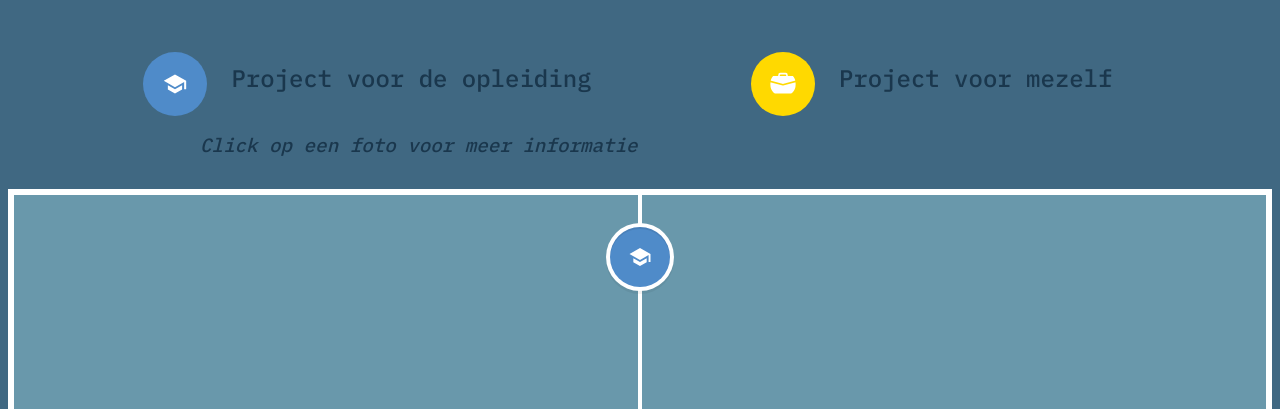
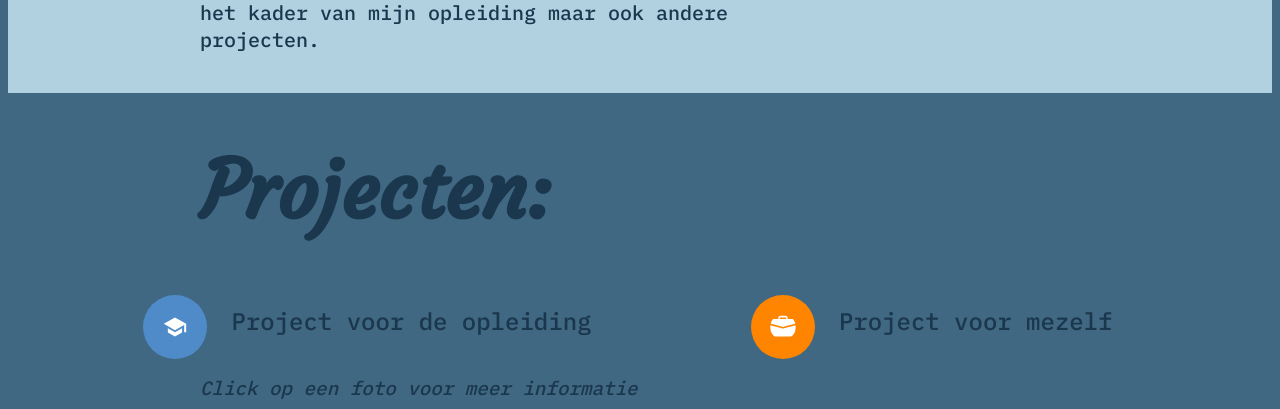
Before and after one commit to Simbagiiiooo/portfolio_Ralf, a React (Create React App) app: page / in a window 1280 px wide. Shown: the part 1198-1607 px from the top of the page. Built offline with nearby package versions, Linux system fonts and the light colour scheme.

Commit message:
adding projects

```diff
--- a/package.json
+++ b/package.json
@@ -6,6 +6,7 @@
     "@testing-library/jest-dom": "^5.11.9",
     "@testing-library/react": "^11.2.5",
     "@testing-library/user-event": "^12.6.3",
+    "countapi-js": "^1.0.2",
     "react": "^17.0.1",
     "react-dom": "^17.0.1",
     "react-icons": "^4.1.0",
--- a/src/Components/Footer.js
+++ b/src/Components/Footer.js
@@ -1,5 +1,6 @@
 import React from "react";
 import { FaLinkedin, FaGithub } from "react-icons/fa";
+
 
 
 const Footer = () => {
--- a/src/Components/Introduction.js
+++ b/src/Components/Introduction.js
@@ -4,9 +4,16 @@ import portrait from './img/profielfoto.jpg'
 const Introduction=()=> {
     return (
         <div className="introduction">
-            <p>Mijn naam is Ralf van Eck en ben 48 jaar.
-            Via het UWV met een re-integratie bureau verschillende beroeps en interesse testen gedaan.
-            Daarin is ICT naar boven gekomen en wel in het bouwen/maken van iets.
+            <p>Mijn naam is Ralf van Eck en ben 48 jaar. <br></br>
+            Ik heb al veel verschillende banen gehad, maar dit zijn naar mij mening altijd banen onder mijn niveau geweest.
+            Dit is volgens mij te wijten geweest omdat ik niet wist wat ik wilde worden.
+            Ik heb 2 jaar geleden een aantal persoonlijkheid en beroepskeuze testen gedaan.
+            Daar zij een aantal zaken naar boven gekomen namelijk:<br></br>
+            - Computers<br></br>
+            - Ontwerpen<br></br>
+            - Ontwikkeling(maken en/of bouwen)<br></br>
+            - Analytisch<br></br>
+            - Onderzoekend<br></br>
             Vanaf september 2020 tot september 2021 ben ik bezig geweest met de opleiding Front-end development bij Winc
             Academy. De opleiding heb ik inmiddels afgerond.<br></br>
             Ik heb de opleiding met veel plezier gedaan. Omdat je bij de opleiding veel zelf bezig bent en veel zelf uit moet zoeken.
--- a/src/Components/Timeline.js
+++ b/src/Components/Timeline.js
@@ -63,7 +63,7 @@ const Timeline = () => {
         if (type === "Winc") {
             return "#4f8bc9"
         } if (type === "opdracht") {
-            return "#ffd900"
+            return "#ff8400"
         }
     }
 
--- a/src/Components/TimelineHeader.js
+++ b/src/Components/TimelineHeader.js
@@ -17,7 +17,7 @@ const TimelineHeader = () => {
                 <li key = "2">
                     <BsFillBriefcaseFill
                         style={{
-                            backgroundColor: "#ffd900",
+                            backgroundColor: "#ff8400",
                         }}/>
                     <span>Project voor mezelf</span>
                 </li>
--- a/src/Components/data/timelineData.js
+++ b/src/Components/data/timelineData.js
@@ -98,18 +98,41 @@ const timelineData =[
     showInfo: false
     },
 
-    // {date: "februari 2021",
-    // type: "opdracht",
-    // imgUrl: "?raw=true",
-    // title: "Portfolio",
-    // talen: ["React", "Sass"],
-    // text: `Misschien een beetje vreemd om deze ook hier te delen, maar ik wilde toch beschrijven wat ik van dit project geleerd heb. Eén van de belangrijkste
-    // dingen die ik geleerd heb is het dynamisch toevoegen van foto's aan mijn website. Voor het tijdlijn-element heb ik react-vertical-timeline gebruikt. Hiervoor
-    // was het nuttig om inline te stylen, dus daar heb ik meer mee geoefend. Omdat ik ook terug keek naar oudere projecten heb ik weer Sass gebruikt (ik was dat een
-    // beetje vergeten), en herontdekt hoe fijn dat is om je CSS code te structureren.`,
-    // gitHubRepo: "",
-    // showInfo: false
-    // },
+    {date: "november 2021",
+    type: "opdracht",
+    imgUrl: "https://github.com/Simbagiiiooo/portfolio_Ralf/blob/main/public/portfolio.png?raw=true",
+    title: "Portfolio",
+    talen: ["React", "CSS"],
+    text: `Dit project wil ik hier ook delen, omdat ik hier een react app gebouwd heb. Eén van de belangrijkste
+    dingen die ik heb gedaan is het dynamisch toevoegen van foto's aan mijn website. Voor het tijdlijn-element heb ik react-vertical-timeline gebruikt. Hiervoor
+    was het nuttig om inline te stylen, dus daar heb ik mee gewerkt.`,
+    gitHubRepo: "https://github.com/Simbagiiiooo/portfolio_Ralf",
+    showInfo: false
+    },
+
+    {date: "december 2021",
+    type: "opdracht",
+    imgUrl: "https://github.com/Simbagiiiooo/Template-company/blob/main/images/template-website-1.png?raw=true",
+    title: "Website bedrijf",
+    talen: ["html", "CSS","JavaScript"],
+    text: `Dit project is om aan te tonen dat ik een redelijke website kan maken, hiervoor heb ik html,css en een klein beetje javascript gebruikt.
+    Het is een leerproject, maar toch zo veel mogelijk echt te laten lijken.
+    Hierna ga ik er een maken met behulp van React.`,
+    gitHubRepo: "https://github.com/Simbagiiiooo/Template-company",
+    siteUrl: "https://template-company-1.netlify.app/",
+    showInfo: false
+    },
+
+    {date: "januari 2022",
+    type: "opdracht",
+    imgUrl: "https://github.com/Simbagiiiooo/portfolio_Ralf/blob/main/public/project-coming-soon.png?raw=true",
+    title: "Website in React",
+    talen: ["React", "CSS","JavaScript"],
+    text: `Coming Soon`,
+    gitHubRepo: "https://github.com/Simbagiiiooo/Template-company",
+    siteUrl: "https://template-company-1.netlify.app/",
+    showInfo: false
+    },
 ]
 
 export default timelineData
```
Also changed, not shown: 1 other file (tests, documents, lock files or other folders).
